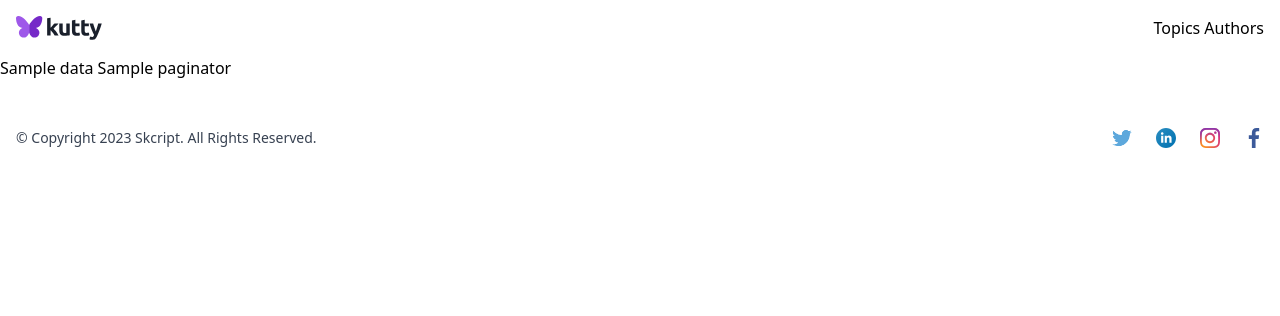
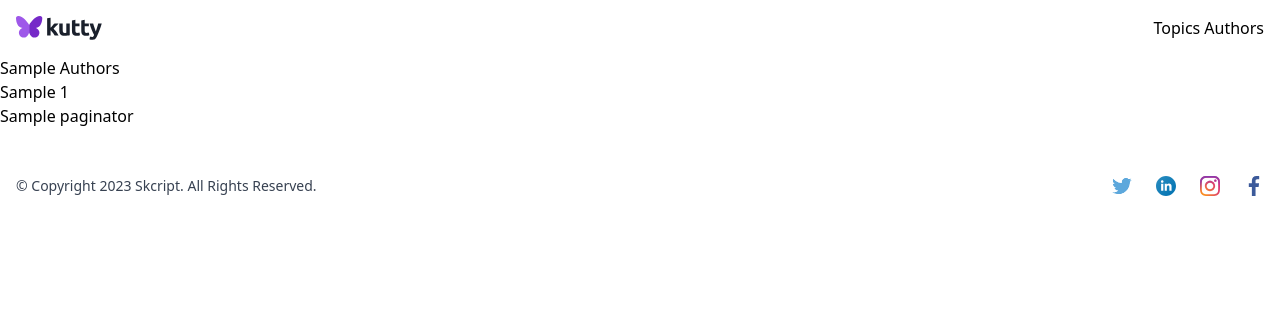
Before and after one commit to kirmola/quotesapp, a Django app: template templates/authors/index.html in a window 1280 px wide. Shown: the top 316 px of the page. Run offline with Django 4.2, Linux system fonts and the light colour scheme; the template is opened without the code that fills it: most values are stand-ins (such as "Sample title", 1, 10 or a date in 2020); some libraries are stand-ins or nearby versions.

Commit message:
added dynamic page for authors

```diff
--- a/mainapp/logics.py
+++ b/mainapp/logics.py
@@ -1,8 +1,8 @@
 from .models import *
-
+from string import ascii_lowercase
 
 def getAllAuthors():
-    queryset = Author.objects.all()
+    queryset = Author.objects.values_list("author", "author_slug")
     return queryset
 
 
--- a/mainapp/models.py
+++ b/mainapp/models.py
@@ -23,6 +23,7 @@ class Quote(models.Model):
         fixLenQuote = f"{slugify(self.quote[:30])}-{self.quote_id}"
         self.quote_id = fixLenQuote
         super().save(*args, **kwargs)
+
     def __str__(self):
         return self.quote
 
--- a/templates/authors/index.html
+++ b/templates/authors/index.html
@@ -1,8 +1,17 @@
 {% extends "base.html" %}
 {% block content %}
-{% for i in data %}
-{{i}}
-{% endfor %}
+
+
+<div class="grid grid-cols-1 md:grid-cols-3 gap-3">
+    {% for each in data.items %}
+    <ul class="list list-flush">
+        {{each.0| title}} Authors
+        {% for title,url in each.1.items %}
+        <li class="list-item"><a href="{{url}}/">{{title|title}}</a></li>
+        {% endfor %}
+    </ul>
+    {% endfor %}
+</div>
 
 {% for i in paginator %}
 {{i}}
--- a/templates/base.html
+++ b/templates/base.html
@@ -11,7 +11,9 @@
 </head>
 <body>
     {% include "layout/header.html" %}
-    {% block content %}{% endblock content %}
+    <div class="">
+        {% block content %}{% endblock content %}
+    </div>
     {% include "layout/footer.html" %}
 </body>
 </html>
```
Also changed, not shown: mainapp/views.py (+7 -2 lines).
